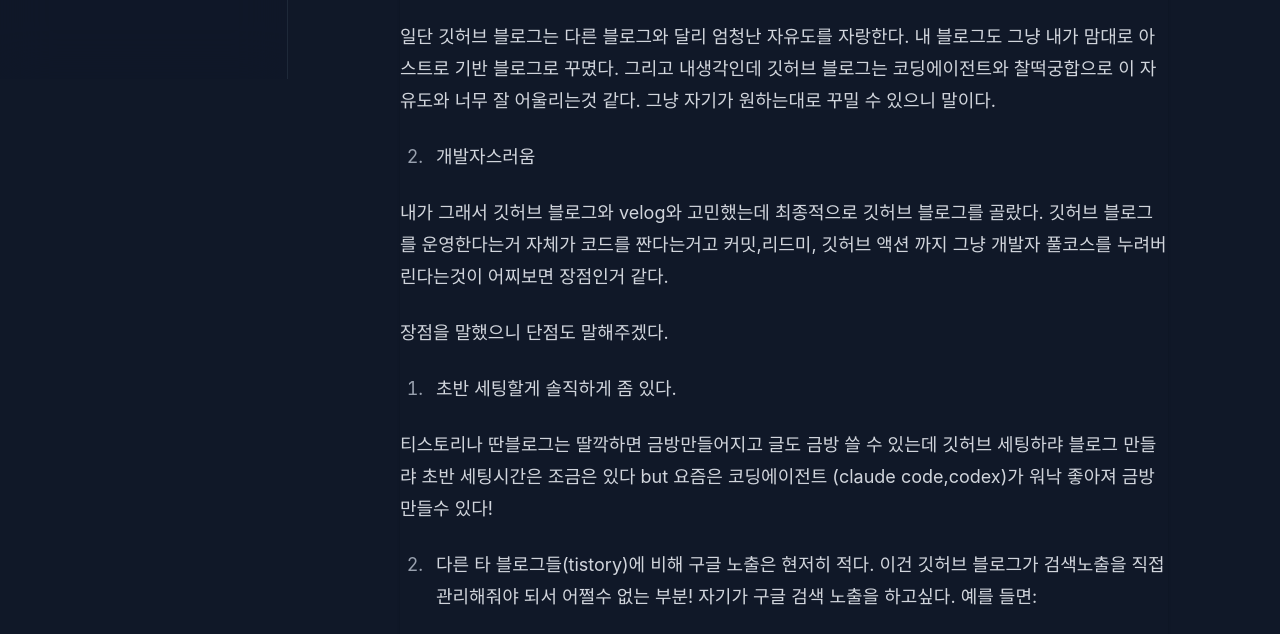
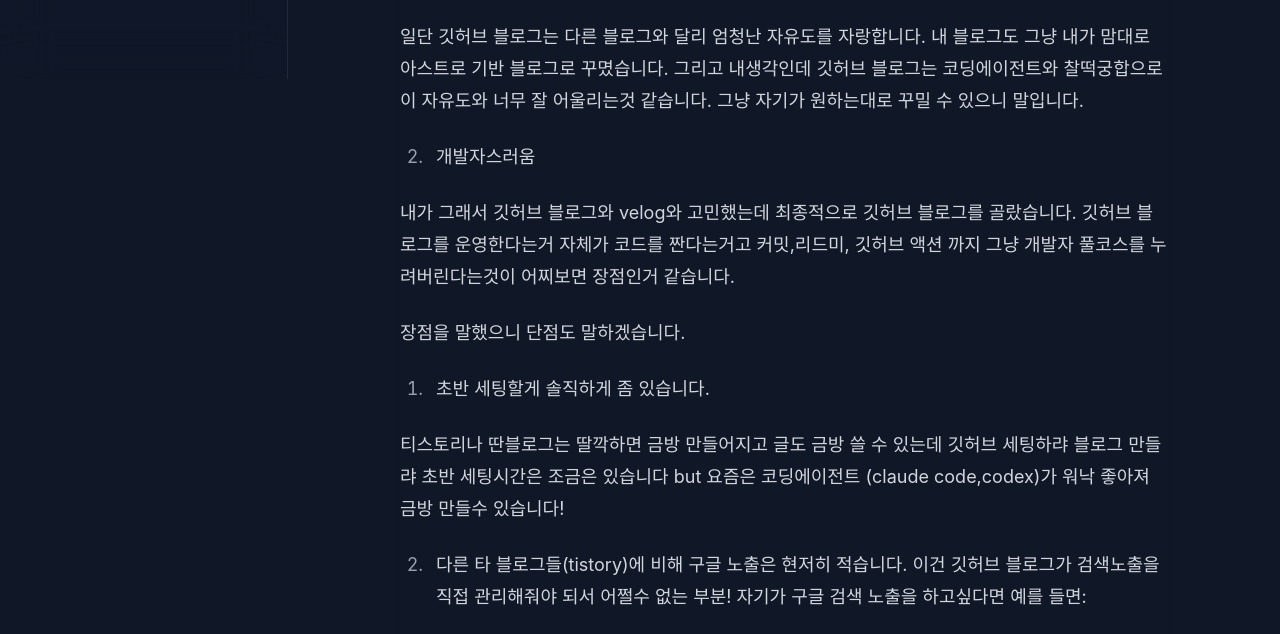
Before and after one commit to qkdgur4/qkdgur4.github.io, an Astro site: page /blog/01 in a window 1280 px wide. Shown: the part 721-1355 px from the top of the page. Built offline with nearby package versions, Linux system fonts and the light colour scheme; Astro itself is replaced by a stand-in of ours.

Commit message:
Polish first blog post copy

```diff
--- a/src/content/blog/01.md
+++ b/src/content/blog/01.md
@@ -22,30 +22,30 @@ tistory, 네이버 블로그 , velog 등등
 
 1. 끝도 없는 자유도
 
-일단 깃허브 블로그는 다른 블로그와 달리 엄청난 자유도를 자랑한다.
-내 블로그도 그냥 내가 맘대로 아스트로 기반 블로그로 꾸몄다.
+일단 깃허브 블로그는 다른 블로그와 달리 엄청난 자유도를 자랑합니다.
+내 블로그도 그냥 내가 맘대로 아스트로 기반 블로그로 꾸몄습니다.
 그리고 내생각인데 깃허브 블로그는 코딩에이전트와 찰떡궁합으로
-이 자유도와 너무 잘 어울리는것 같다. 그냥 자기가 원하는대로 꾸밀 수 있으니 말이다.
+이 자유도와 너무 잘 어울리는것 같습니다. 그냥 자기가 원하는대로 꾸밀 수 있으니 말입니다.
 
 2. 개발자스러움
 
 내가 그래서 깃허브 블로그와 velog와 고민했는데 최종적으로 깃허브 블로그를
-골랐다. 깃허브 블로그를 운영한다는거 자체가 코드를 짠다는거고 커밋,리드미,
-깃허브 액션 까지 그냥 개발자 풀코스를 누려버린다는것이 어찌보면 장점인거 같다.
+골랐습니다. 깃허브 블로그를 운영한다는거 자체가 코드를 짠다는거고 커밋,리드미,
+깃허브 액션 까지 그냥 개발자 풀코스를 누려버린다는것이 어찌보면 장점인거 같습니다.
 
-장점을 말했으니 단점도 말해주겠다.
+장점을 말했으니 단점도 말하겠습니다.
 
 
-1. 초반 세팅할게 솔직하게 좀 있다.
+1. 초반 세팅할게 솔직하게 좀 있습니다.
 
-티스토리나 딴블로그는 딸깍하면 금방만들어지고 글도 금방 쓸 수 있는데 깃허브
-세팅하랴 블로그 만들랴 초반 세팅시간은 조금은 있다 but 요즘은 코딩에이전트
-(claude code,codex)가 워낙 좋아져 금방 만들수 있다!
+티스토리나 딴블로그는 딸깍하면 금방 만들어지고 글도 금방 쓸 수 있는데 깃허브
+세팅하랴 블로그 만들랴 초반 세팅시간은 조금은 있습니다 but 요즘은 코딩에이전트
+(claude code,codex)가 워낙 좋아져 금방 만들수 있습니다!
 
 
-2. 다른 타 블로그들(tistory)에 비해 구글 노출은 현저히 적다.
+2. 다른 타 블로그들(tistory)에 비해 구글 노출은 현저히 적습니다.
 이건 깃허브 블로그가 검색노출을 직접 관리해줘야 되서 어쩔수 없는 부분!
-자기가 구글 검색 노출을 하고싶다.
+자기가 구글 검색 노출을 하고싶다면
 예를 들면:
 
 title, description
@@ -56,7 +56,7 @@ Google Search Console 등록
 Open Graph 이미지
 글 URL 구조
 
-자신의 멋진 블로그를 노출 시키면 된다.
+자신의 멋진 블로그를 노출 시키면 됩니다.
 
 
 
```
